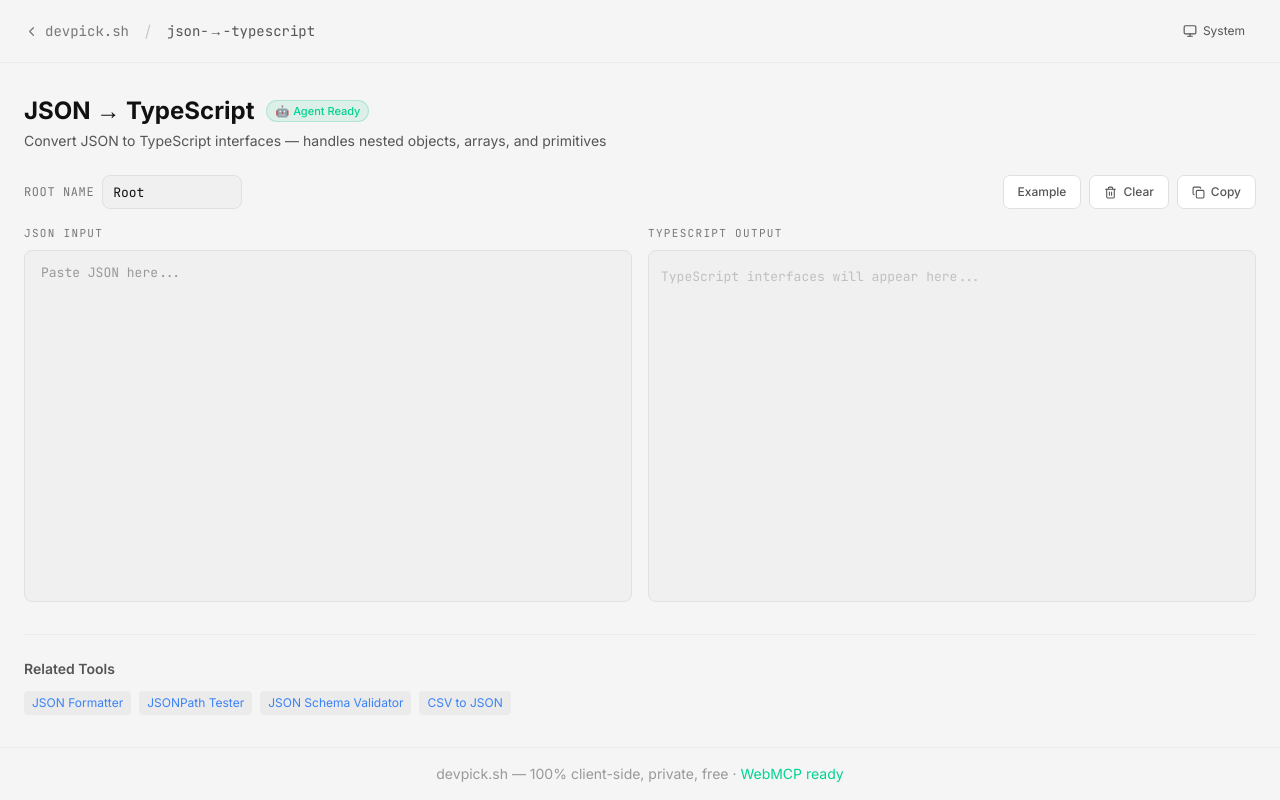
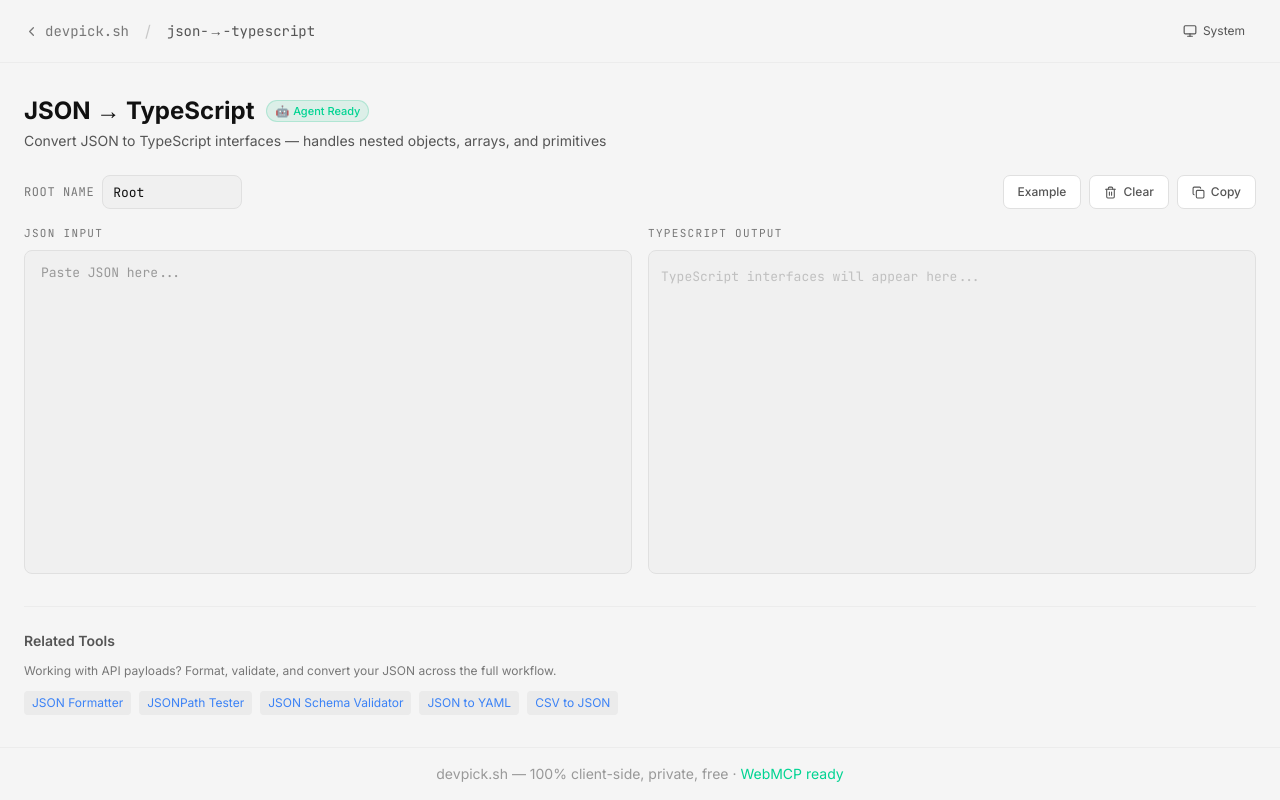
Before and after one commit to kimbobmarley03/devpick.sh, a Next.js app: page /json-to-ts in a window 1280 px wide. Built offline with nearby package versions, Linux system fonts and the light colour scheme; no server answers.

Commit message:
seo: tighten json-to-ts internal links for JSON cluster

```diff
--- a/app/json-to-ts/json-to-ts-tool.tsx
+++ b/app/json-to-ts/json-to-ts-tool.tsx
@@ -201,12 +201,16 @@ export function JsonToTsTool() {
       {/* Related Tools */}
       <div className="mt-8 pt-6 border-t border-border-subtle">
         <h2 className="text-sm font-semibold text-text-secondary mb-3">Related Tools</h2>
+        <p className="text-xs text-text-dimmed mb-3">
+          Working with API payloads? Format, validate, and convert your JSON across the full workflow.
+        </p>
         <div className="flex flex-wrap gap-2">
           {[
             { name: "JSON Formatter", href: "/json-formatter" },
             { name: "JSONPath Tester", href: "/jsonpath" },
             { name: "JSON Schema Validator", href: "/json-schema" },
-            { name: "CSV to JSON", href: "/csv-formatter" },
+            { name: "JSON to YAML", href: "/json-to-yaml" },
+            { name: "CSV to JSON", href: "/csv-to-json" },
           ].map((t) => (
             <a key={t.href} href={t.href} className="text-xs text-accent hover:underline px-2 py-1 rounded bg-[var(--dp-bg-subtle)]">
               {t.name}
```
